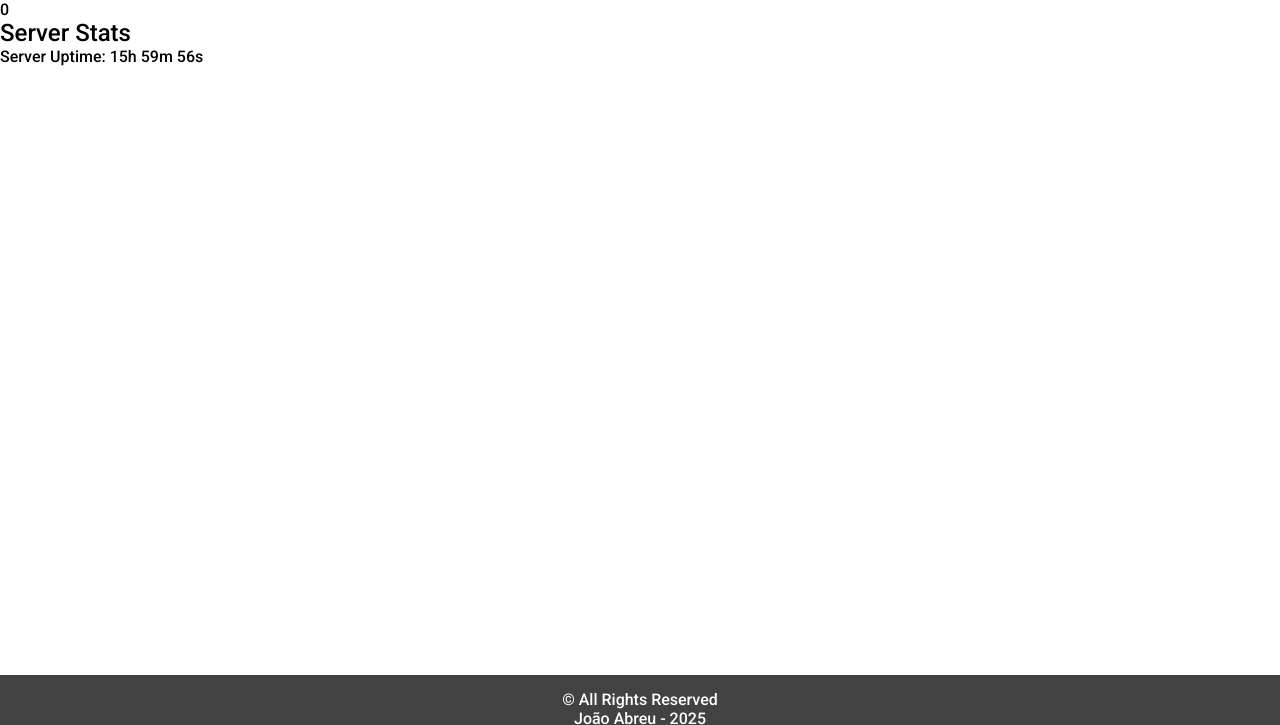
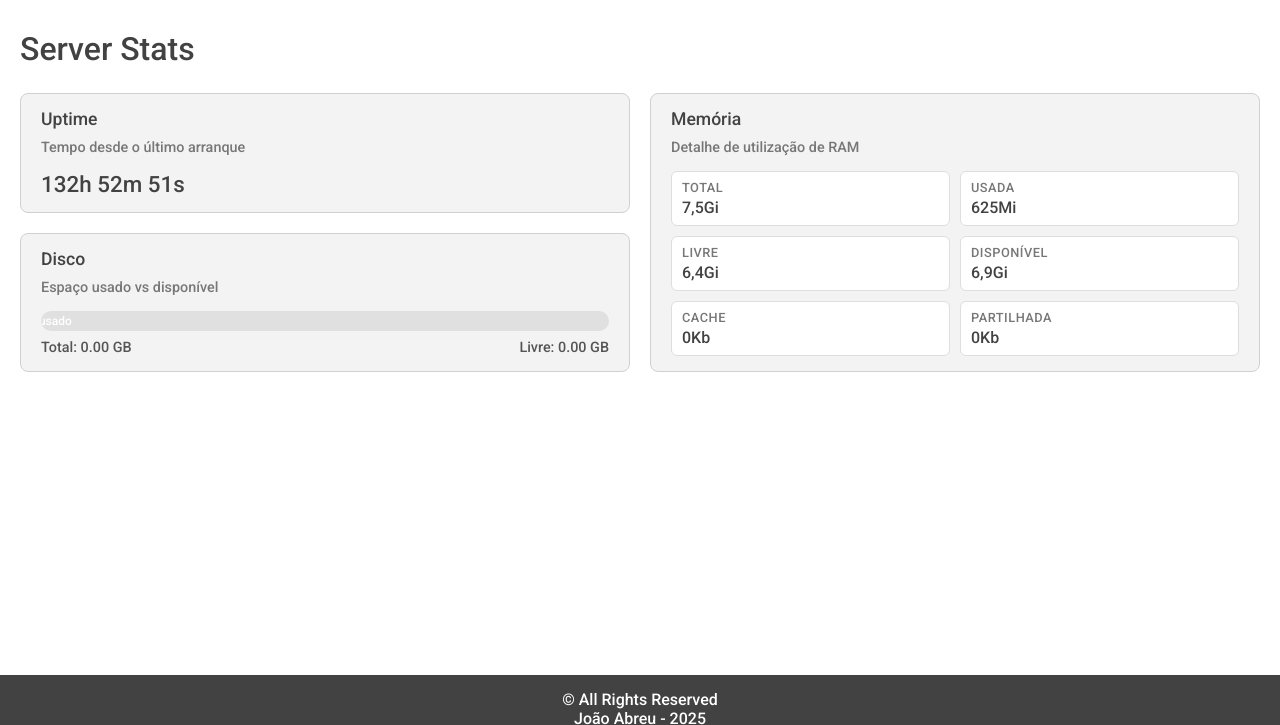
Before and after one commit to GDPM05/primus-panel, a PHP site: page /primus-panel/stats in a window 1280 px wide. Shown: the part 75-800 px from the top of the page. Run offline with PHP 8.4, Linux system fonts and the light colour scheme.

Commit message:
Stats page done

```diff
--- a/app/config/constants.php
+++ b/app/config/constants.php
@@ -3,7 +3,7 @@
         exit ('NO DIRECT ACCESS!');
 
     define('BASE_URL', 'http://localhost/primus-panel/');
-    define('MEDIA_PATH', 'http://192.168.1.189/media/');
+    define('MEDIA_PATH', 'http://192.168.1.190/media/');
     define('BASE_PATH', __DIR__ . DIRECTORY_SEPARATOR);
     define('APP_PATH', BASE_PATH . '../../app' . DIRECTORY_SEPARATOR);
     define('PUBLIC_PATH', BASE_PATH . '../../public' . DIRECTORY_SEPARATOR);
--- a/app/config/routes.php
+++ b/app/config/routes.php
@@ -1,5 +1,6 @@
 <?php
 
     $routes = [
+        '' => 'controllers/HomeController.php',
         'stats' => 'controllers/StatsController.php'
     ];
--- a/app/controllers/StatsController.php
+++ b/app/controllers/StatsController.php
@@ -1,25 +1,258 @@
 <?php
 
-    function shapeSpace_server_uptime() {
-        $uptime = floor(preg_replace ('/\.[0-9]+/', '', file_get_contents('/proc/uptime')) / 86400);
+    function getUptime() {
+        $raw_uptime = floor(explode(' ', file_get_contents('/proc/uptime'))[0]);
 
-        return $uptime;
+        $hours = floor($raw_uptime / 3600);
+        $minutes = floor(($raw_uptime % 3600) / 60);
+        $seconds = $raw_uptime % 60;
+
+        return $hours . 'h ' . $minutes . 'm ' . $seconds . 's';
     }
 
-    print_r(shapeSpace_server_uptime());
+    function getUptimeForWindows() {
+        $raw_uptime = 478365.23;
 
-    $server_uptime = [
-        15,
-        59,
-        50
-    ];
+        $hours = floor($raw_uptime / 3600);
+        $minutes = floor(($raw_uptime % 3600) / 60);
+        $seconds = $raw_uptime % 60;
 
+        return $hours . 'h ' . $minutes . 'm ' . $seconds . 's';
+    }
+
+    function getMemoryInfo() {
+        $output = shell_exec('free -h');
+        $lines = explode("\n", trim($output));
+        $memLine = preg_split('/\s+/', trim($lines[1]));
+
+        return [
+            $memLine[1],  // total
+            $memLine[2],  // usado
+            $memLine[3],  // livre
+            $memLine[4],  // partilhado
+            $memLine[5],  // buff/cache
+            $memLine[6]   // disponível
+        ];
+    }
+
+    function getMemoryInfoForWindows() {
+        return [
+            "7,5Gi",
+            "625Mi",
+            "6,4Gi",
+            "0Kb",
+            "0Kb",
+            "6,9Gi"
+        ];
+    }
+
+    $memory = getMemoryInfoForWindows();
+
+    function getDiskData() {
+        $free = disk_free_space('/');
+        $total = disk_total_space('/');
+
+        $free_gb = $free / 1073741824;
+        $total_gb = $total / 1073741824;
+
+        return [
+            $free_gb,
+            $total_gb
+        ];
+    }
+
+    function getDiskDataForWindows() {
+
+        $free = disk_free_space('C:');
+        $total = disk_total_space('C:');
+
+        $free_gb = $free / 1073741824;
+        $total_gb = $total / 1073741824;
+
+        return [
+            $free_gb,
+            $total_gb
+        ];
+    }
+
+    $diskData = getDiskDataForWindows();
+    $usedSpace = $diskData[1] - $diskData[0];
+    $usedPercentage = $diskData[1] > 0 ? ($usedSpace / $diskData[1]) * 100 : 0;
 ?>
+
+<!-- ESTILO EXTRA (NÃO ALTERA O TEU CSS BASE) -->
+<style>
+    .content {
+        padding: 30px 20px 80px 20px; /* espaço extra por causa do footer fixed */
+    }
+
+    .page-title {
+        font-size: 2rem;
+        margin-bottom: 25px;
+        color: rgb(66, 66, 66);
+    }
+
+    .stats-wrapper {
+        display: flex;
+        flex-wrap: wrap;
+        gap: 20px;
+    }
+
+    .stats-column {
+        flex: 1 1 300px;
+        min-width: 280px;
+    }
+
+    .card {
+        background-color: #f3f3f3;
+        border: 1px solid #d0d0d0;
+        border-radius: 8px;
+        padding: 15px 20px;
+        margin-bottom: 20px;
+    }
+
+    .card-title {
+        font-size: 1.1rem;
+        margin-bottom: 10px;
+        color: rgb(66, 66, 66);
+    }
+
+    .card-subtitle {
+        font-size: 0.9rem;
+        margin-bottom: 15px;
+        color: #777;
+    }
+
+    .uptime-value {
+        font-size: 1.4rem;
+        color: rgb(66, 66, 66);
+    }
+
+    /* MEMORY */
+    .memory-grid {
+        display: grid;
+        grid-template-columns: repeat(2, minmax(0, 1fr));
+        gap: 10px;
+    }
+
+    .memory-item {
+        background-color: #ffffff;
+        border-radius: 6px;
+        border: 1px solid #dedede;
+        padding: 8px 10px;
+    }
+
+    .memory-label {
+        font-size: 0.8rem;
+        color: #777;
+        margin-bottom: 3px;
+        text-transform: uppercase;
+        letter-spacing: 0.5px;
+    }
+
+    .memory-value {
+        font-size: 1rem;
+        color: rgb(66, 66, 66);
+    }
+
+    /* DISK */
+    .disk-bar {
+        width: 100%;
+        height: 20px;
+        background-color: #e0e0e0;
+        border-radius: 10px;
+        overflow: hidden;
+        margin: 10px 0 8px 0;
+    }
+
+    .disk-bar-fill {
+        height: 100%;
+        background-color: rgb(66, 66, 66);
+        color: #fff;
+        font-size: 0.75rem;
+        display: flex;
+        align-items: center;
+        justify-content: center;
+        white-space: nowrap;
+    }
+
+    .disk-info {
+        display: flex;
+        justify-content: space-between;
+        font-size: 0.9rem;
+        color: #555;
+    }
+
+    @media (max-width: 768px) {
+        .stats-wrapper {
+            flex-direction: column;
+        }
+    }
+</style>
 
 <main class="content">
     <h2 class="page-title">Server Stats</h2>
-    <div class="server-uptime">
-        <p>Server Uptime: <span id="uptime_time"><?php echo $server_uptime[0] . 'h ' . $server_uptime[1] . 'm ' . $server_uptime[2] . 's'; ?></span></p>
+
+    <div class="stats-wrapper">
+        <!-- Coluna 1: Uptime + Disco -->
+        <div class="stats-column">
+            <div class="card">
+                <div class="card-title">Uptime</div>
+                <div class="card-subtitle">Tempo desde o último arranque</div>
+                <div class="uptime-value" id="uptime_time">
+                    <?php echo getUptimeForWindows(); ?>
+                </div>
+            </div>
+
+            <div class="card">
+                <div class="card-title">Disco</div>
+                <div class="card-subtitle">Espaço usado vs disponível</div>
+                <div class="disk-bar">
+                    <div class="disk-bar-fill" style="width: <?php echo $usedPercentage; ?>%;">
+                        <?php echo number_format($usedPercentage, 1); ?>% usado
+                    </div>
+                </div>
+                <div class="disk-info">
+                    <span>Total: <?php echo number_format($diskData[1], 2); ?> GB</span>
+                    <span>Livre: <?php echo number_format($diskData[0], 2); ?> GB</span>
+                </div>
+            </div>
+        </div>
+
+        <!-- Coluna 2: Memória -->
+        <div class="stats-column">
+            <div class="card">
+                <div class="card-title">Memória</div>
+                <div class="card-subtitle">Detalhe de utilização de RAM</div>
+                <div class="memory-grid">
+                    <div class="memory-item">
+                        <div class="memory-label">Total</div>
+                        <div class="memory-value"><?php echo $memory[0]; ?></div>
+                    </div>
+                    <div class="memory-item">
+                        <div class="memory-label">Usada</div>
+                        <div class="memory-value"><?php echo $memory[1]; ?></div>
+                    </div>
+                    <div class="memory-item">
+                        <div class="memory-label">Livre</div>
+                        <div class="memory-value"><?php echo $memory[2]; ?></div>
+                    </div>
+                    <div class="memory-item">
+                        <div class="memory-label">Disponível</div>
+                        <div class="memory-value"><?php echo $memory[5]; ?></div>
+                    </div>
+                    <div class="memory-item">
+                        <div class="memory-label">Cache</div>
+                        <div class="memory-value"><?php echo $memory[4]; ?></div>
+                    </div>
+                    <div class="memory-item">
+                        <div class="memory-label">Partilhada</div>
+                        <div class="memory-value"><?php echo $memory[3]; ?></div>
+                    </div>
+                </div>
+            </div>
+        </div>
     </div>
 </main>
+
 <script src="<?php echo BASE_URL . 'public/js/stats.js';?>"></script>
--- a/public/css/base.css
+++ b/public/css/base.css
@@ -59,4 +59,5 @@ footer {
     text-align: center;
     color: white;
     padding-top: 15px;
+    padding-bottom: 15px;
 }
--- a/public/js/stats.js
+++ b/public/js/stats.js
@@ -1,7 +1,10 @@
 $(()=> {
 
-    let uptime_initial_value = $("#uptime_time").text();
+    let uptime_initial_value = $("#uptime_time").text().trim();
     let uptime_time_arr = uptime_initial_value.split(' ').map((v) => v.replace(/\D/g, ''));
+
+    console.log(uptime_initial_value);
+    console.log(uptime_time_arr);
 
     setInterval(function() {
         uptime_time_arr[2] = Number.parseInt(uptime_time_arr[2]) + 1;
```
Also changed, not shown: app/controllers/HomeController.php (added, +10 -0 lines).
